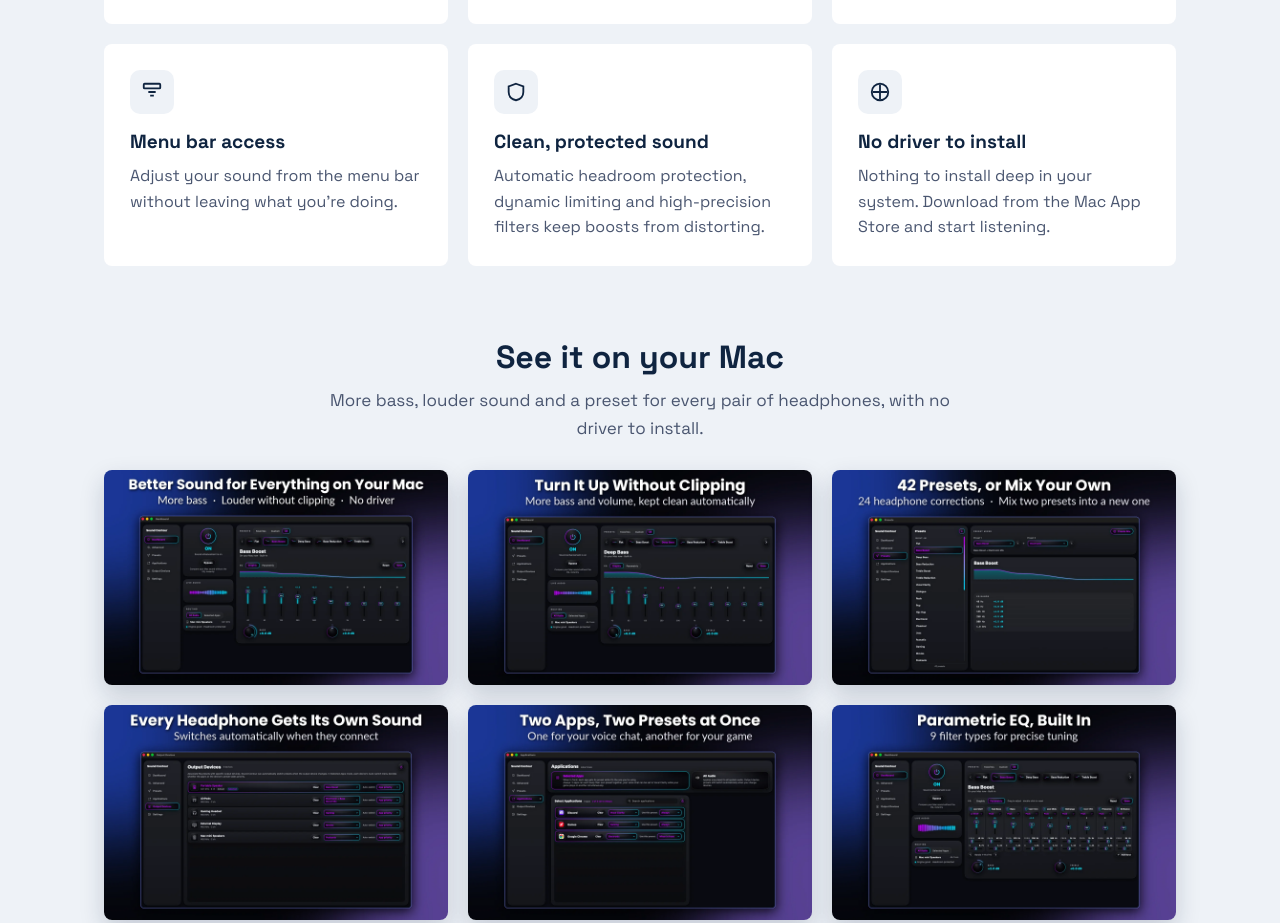
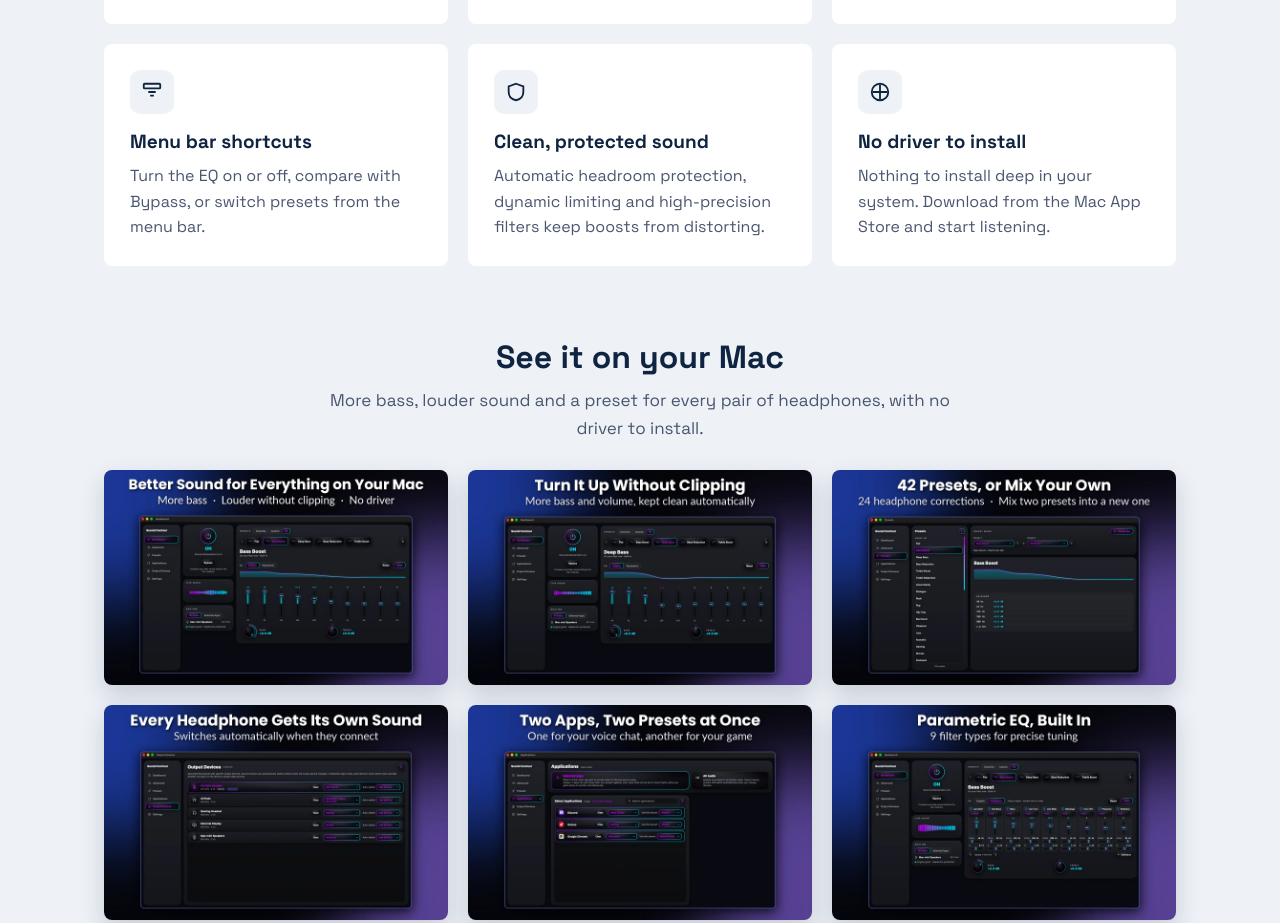
Before and after one commit to SpiritOfJinn/novafieldstudio-site, a plain HTML site: page soundcontour/index.html in a window 1280 px wide. Shown: the part 1440-2363 px from the top of the page. Drawn offline with Linux system fonts and the light colour scheme.

Commit message:
Sound Contour page: accurate menu bar wording

```diff
--- a/soundcontour/index.html
+++ b/soundcontour/index.html
@@ -99,7 +99,7 @@ footer .wrap{padding:28px 24px 36px;display:flex;flex-wrap:wrap;justify-content:
 <div class="card"><div class="icon"><svg width="22" height="22" viewBox="0 0 24 24" fill="none" stroke="#0F2440" stroke-width="2"><circle cx="8" cy="12" r="5"/><circle cx="17" cy="12" r="4"/><path d="M8 12V8M17 12l2-2"/></svg></div><h3>Bass &amp; treble dials</h3><p>Quick tone controls for fast changes without opening the full equalizer.</p></div>
 <div class="card"><div class="icon"><svg width="22" height="22" viewBox="0 0 24 24" fill="none" stroke="#0F2440" stroke-width="2"><path d="M3 18v-5a9 9 0 0 1 18 0v5"/><rect x="3" y="15" width="4" height="6" rx="1"/><rect x="17" y="15" width="4" height="6" rx="1"/></svg></div><h3>Per-device settings</h3><p>Different settings for each output, so switching between headphones and speakers just works.</p></div>
 <div class="card"><div class="icon"><svg width="22" height="22" viewBox="0 0 24 24" fill="none" stroke="#0F2440" stroke-width="2"><rect x="3" y="4" width="8" height="7" rx="1"/><rect x="13" y="4" width="8" height="7" rx="1"/><rect x="3" y="13" width="8" height="7" rx="1"/><rect x="13" y="13" width="8" height="7" rx="1"/></svg></div><h3>Two apps, two sounds</h3><p>Give each app its own preset. It can switch as you move between apps, or two apps can keep their own preset at the same time, like a game and a voice chat.</p></div>
-<div class="card"><div class="icon"><svg width="22" height="22" viewBox="0 0 24 24" fill="none" stroke="#0F2440" stroke-width="2"><rect x="3" y="3" width="18" height="5" rx="1"/><path d="M8 12h8M10 16h4"/></svg></div><h3>Menu bar access</h3><p>Adjust your sound from the menu bar without leaving what you're doing.</p></div>
+<div class="card"><div class="icon"><svg width="22" height="22" viewBox="0 0 24 24" fill="none" stroke="#0F2440" stroke-width="2"><rect x="3" y="3" width="18" height="5" rx="1"/><path d="M8 12h8M10 16h4"/></svg></div><h3>Menu bar shortcuts</h3><p>Turn the EQ on or off, compare with Bypass, or switch presets from the menu bar.</p></div>
 <div class="card"><div class="icon"><svg width="22" height="22" viewBox="0 0 24 24" fill="none" stroke="#0F2440" stroke-width="2"><path d="M12 3l8 3v6c0 5-3.5 8-8 9-4.5-1-8-4-8-9V6z"/></svg></div><h3>Clean, protected sound</h3><p>Automatic headroom protection, dynamic limiting and high-precision filters keep boosts from distorting.</p></div>
 <div class="card"><div class="icon"><svg width="22" height="22" viewBox="0 0 24 24" fill="none" stroke="#0F2440" stroke-width="2"><path d="M4 12h16M12 4v16"/><circle cx="12" cy="12" r="9"/></svg></div><h3>No driver to install</h3><p>Nothing to install deep in your system. Download from the Mac App Store and start listening.</p></div>
 </div>
```
